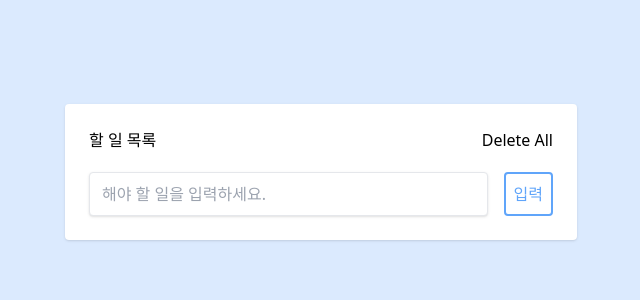
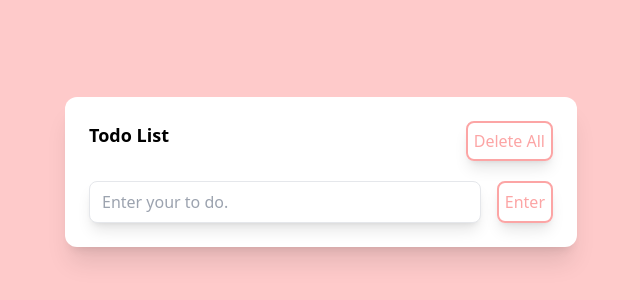
Before and after one commit to oyatplum/react-todo-app, a React (Create React App) app: page / in a window 1280 px wide. Shown: the part 228-528 px from the top of the page, without its empty margins (319-959 px from the left). Built offline with nearby package versions, Linux system fonts and the light colour scheme; the HTML template or start-up script is replaced by a standard one.

Commit message:
update styling

```diff
--- a/src/App.js
+++ b/src/App.js
@@ -38,11 +38,15 @@ export default function App() {
   }
 
     return(
-      <div className="flex items-center justify-center w-screen h-screen bg-blue-100">
-        <div className="w-full p-6 m-4 bg-white rounded shadow lg:w-3/4 lg:max-w-lg">
+      <div className="flex items-center justify-center w-screen h-screen bg-red-200">
+        <div className="w-full p-6 m-4 bg-white rounded-xl shadow-xl lg:w-3/4 lg:max-w-lg">
           <div className="flex justify-between mb-3">
-            <h1>할 일 목록</h1>
-            <button onClick={handleRemoveClick}>Delete All</button>
+            <h1 className="text-lg font-bold">Todo List</h1>
+            <button
+              className='p-1.5 text-red-300 border-2 border-red-300 rounded-lg hover:text-white hover:bg-red-200 shadow-lg'
+              onClick={handleRemoveClick}>
+              Delete All
+              </button>
           </div>
           <List handleClick = {handleClick} todoData = {todoData} setTodoData = {setTodoData}/>
           <Form handleSubmit = {handleSubmit} value = {value} setValue = {setValue}/>
--- a/src/components/Form.js
+++ b/src/components/Form.js
@@ -13,14 +13,14 @@ export default function Form({handleSubmit, value, setValue}) {
           <input
             type = "text"
             name = "value"
-            className='w-full px-3 py-2 mr-4 text-gray-500 border rounded shadow'
-            placeholder = "해야 할 일을 입력하세요."
+            className='w-full px-3 py-2 mr-4 text-gray-500 border rounded-lg shadow-lg'
+            placeholder = "Enter your to do."
             value = {value}
             onChange = {handleChange}
           />
-          <input className='p-2 text-blue-400 border-2 border-blue-400 rounded hover:text-white hover:bg-blue-200'
+          <input className='p-1.5 text-red-300 border-2 border-red-300 rounded-lg hover:text-white hover:bg-red-200 shadow-lg'
             type = "submit"
-            value = "입력"
+            value = "Enter"
           />
         </form>
     </div>
--- a/src/components/List.js
+++ b/src/components/List.js
@@ -53,21 +53,21 @@ const List = React.memo(({
                         <input
                             value={editedTitle}
                             onChange={handleEditChange}
-                            className="w-full px-3 py-2 mr-4 text-gray-500 rounded"
+                            className="w-full px-3 py-2 mr-4 text-gray-500 rounded "
                         />
                     </form>
                 </div>
                 <div className='items-center'>
                     <button
-                        className = "px-4 py-2 float-right"
+                        className = "px-3 py-1 float-right"
                         onClick = {() => setIsEditing(false)}>
-                        x
+                        🧹
                     </button>
                     <button
                         onClick={handleSubmit}
-                        className = "px-4 py-2 float-right"
+                        className = "px-3 py-1 float-right"
                         type ="submit">
-                        Save
+                        ✔
                     </button>
                 </div>
             </div>
@@ -79,25 +79,26 @@ const List = React.memo(({
                         {...provided.draggableProps}
                         ref = {provided.innerRef}
                         {...provided.dragHandleProps}
-                        className = {`${snapshot.isDragging ? "bg-gray-400": "bg-gray-100"}
+                        className = {`${snapshot.isDragging ? "bg-red-200": "bg-gray-100"}
                         flex items-center justify-between w-full px-4 py-1 my-2 text-gray-600 border rounded`}>
 
                 <div className='items-center'>
                     <input type="checkbox"
+                        className='pr-4'
                         defaultChecked={completed}
                         onChange = {() => handleCompleteChange(id)} />
                         <span className={completed ? "line-through": undefined}>{title}</span>
                 </div>
                 <div className='items-center'>
                     <button
-                        className = "px-4 py-2 float-right"
+                        className = "px-3 py-1 float-right"
                         onClick = {() => handleClick(id)}>
-                        x
+                        🧹
                     </button>
                     <button
-                        className = "px-4 py-2 float-right"
+                        className = "px-3 py-1 float-right"
                         onClick = {() => setIsEditing(true)}>
-                        Edit
+                        🛠
                     </button>
                 </div>
             </div>
```
